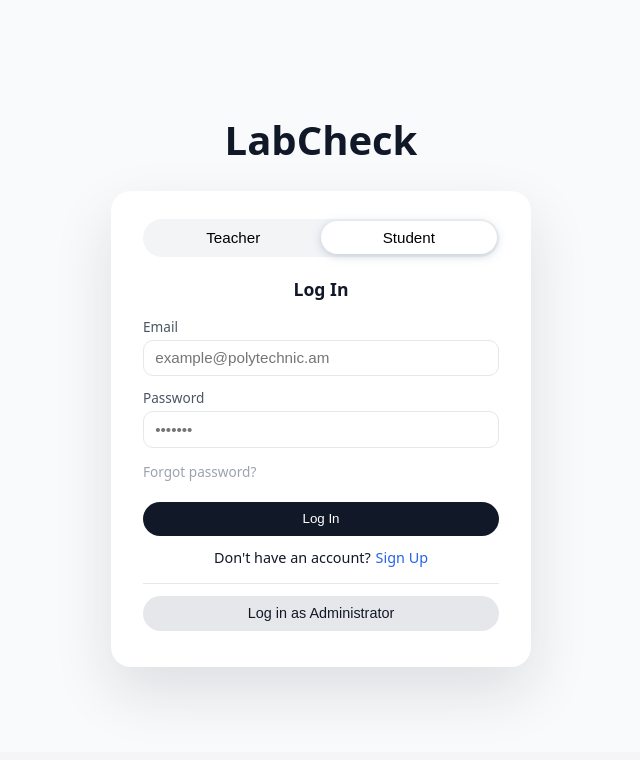
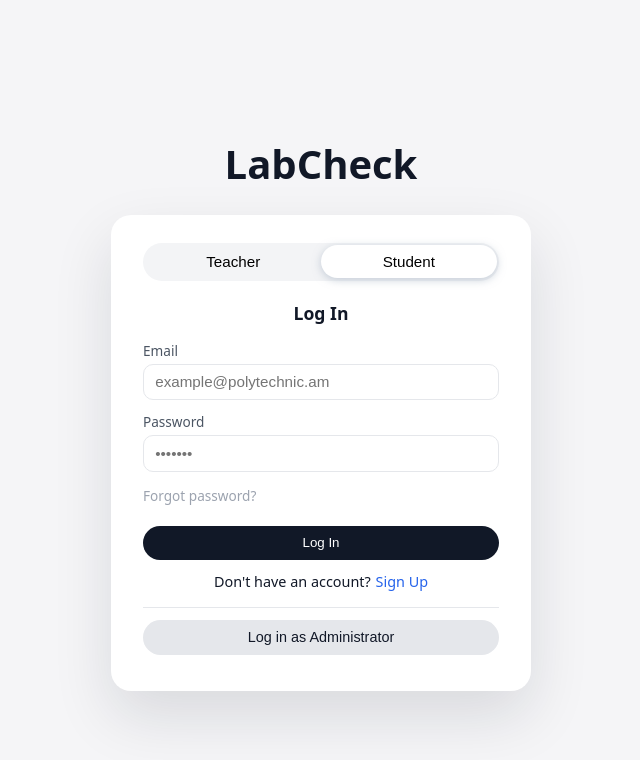
Before and after one commit to limelik/LabCheck, a React (Vite) app: page /login in a window 1280 px wide. Shown: the top 760 px of the page, without its empty margins (319-959 px from the left). Built offline with nearby package versions, Linux system fonts and the light colour scheme.

Commit message:
Login page style changes

```diff
--- a/src/index.css
+++ b/src/index.css
@@ -517,13 +517,13 @@ a {
 /* ---------- Auth pages (login + signup) ---------- */
 
 .auth-page {
-  min-height: calc(100vh - 48px); /* minus top bar */
+  min-height: 100vh;
   display: flex;
   flex-direction: column;
   align-items: center;
   justify-content: center;
   padding: 2rem 1rem;
-  background: #f9fafb;
+  background: #f5f5f7;
 }
 
 .auth-logo {
```
